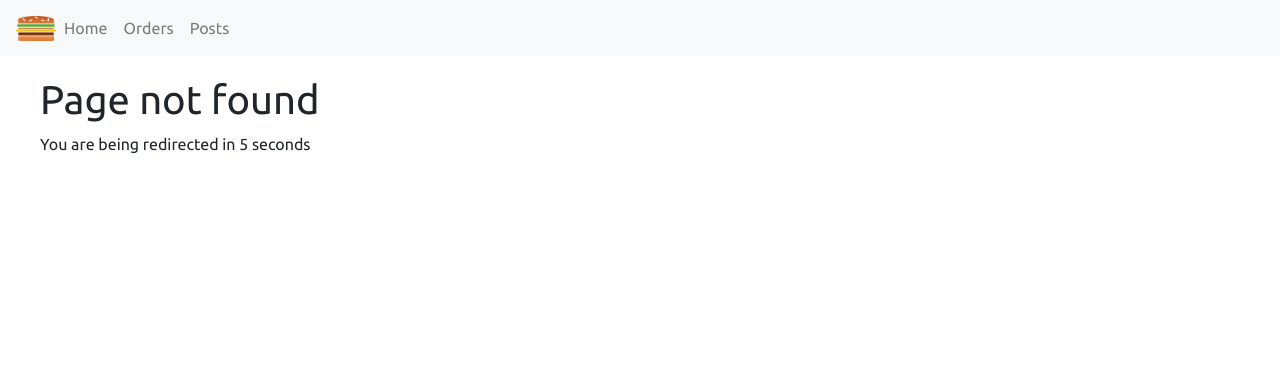
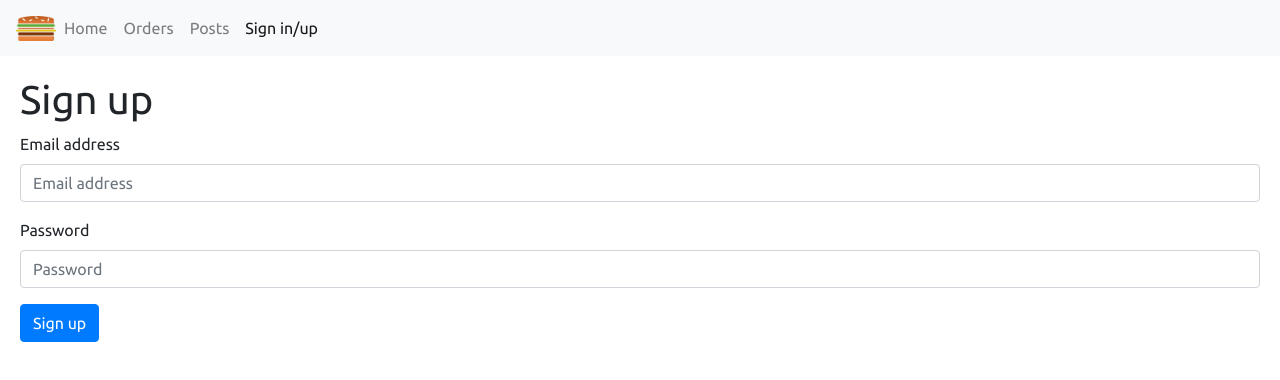
Before and after one commit to Haugen/udemy-react-max, a React (Create React App) app: page /sign-in in a window 1280 px wide. Before the commit this address had no page. Shown: the top 380 px of the page. Built offline with nearby package versions, Linux system fonts and the light colour scheme.

Commit message:
Enabling signup with Firebase.

```diff
--- a/src/App.js
+++ b/src/App.js
@@ -7,6 +7,7 @@ import PostFull from './components/Posts/Post/PostFull';
 import PageNotFound from './util/PageNotFound/PageNotFound';
 import Checkout from './containers/Checkout/Checkout';
 import Orders from './containers/Orders/Orders';
+import Auth from './containers/Auth/Auth';
 
 class App extends Component {
   render() {
@@ -18,6 +19,8 @@ class App extends Component {
               <Route path="/posts/:id" exact component={PostFull} />
               <Route path="/posts" exact component={Posts} />
               <Route path="/orders" exact component={Orders} />
+              <Route path="/sign-up" exact component={Auth} />
+              <Route path="/sign-in" exact component={Auth} />
               <Route path="/checkout" component={Checkout} />
               <Route path="/" exact component={BurgerBuilder} />
               <Route component={PageNotFound} />
--- a/src/components/Toolbar/Toolbar.js
+++ b/src/components/Toolbar/Toolbar.js
@@ -39,6 +39,11 @@ const toolbar = () => {
                 Posts
               </NavLink>
             </li>
+            <li className="nav-item">
+              <NavLink className="nav-link" to="/sign-in">
+                Sign in/up
+              </NavLink>
+            </li>
           </ul>
         </div>
       </nav>
--- /dev/null
+++ b/src/containers/Auth/Auth.js
@@ -0,0 +1,71 @@
+import React from 'react';
+import { connect } from 'react-redux';
+
+import Input from '../../components/UI/Input/Input';
+import Button from '../../components/UI/Button/Button';
+import * as actionCreators from '../../store/actions/index';
+
+class Auth extends React.Component {
+  state = {
+    email: { id: 'email', value: '' },
+    password: { id: 'password', value: '' }
+  };
+
+  handleSignup = e => {
+    e.preventDefault();
+
+    let email = this.state.email.value;
+    let password = this.state.password.value;
+
+    this.props.onSignup(email, password);
+  };
+
+  onChangeHandler = (e, field) => {
+    this.setState({
+      [field]: { id: field, value: e.target.value }
+    });
+  };
+
+  render() {
+    return (
+      <>
+        <h1>Sign up</h1>
+        <form onSubmit={this.handleSignup}>
+          <div className="form-group">
+            <Input
+              changed={event =>
+                this.onChangeHandler(event, this.state.email.id)
+              }
+              type="email"
+              id="email"
+              label="Email address"
+            />
+          </div>
+          <div className="form-group">
+            <Input
+              changed={event =>
+                this.onChangeHandler(event, this.state.password.id)
+              }
+              type="password"
+              id="password"
+              label="Password"
+            />
+          </div>
+          <Button classes="btn btn-primary">Sign up</Button>
+        </form>
+      </>
+    );
+  }
+}
+
+const mapDispatchToProps = dispatch => {
+  return {
+    onSignup: (email, password) =>
+      dispatch(actionCreators.auth(email, password))
+  };
+};
+
+export default connect(
+  null,
+  mapDispatchToProps
+)(Auth);
--- a/src/index.js
+++ b/src/index.js
@@ -9,10 +9,12 @@ import * as serviceWorker from './serviceWorker';
 
 import burgerBuilderReducer from './store/reducers/burgerBuilder';
 import orderReducer from './store/reducers/order';
+import authReducer from './store/reducers/auth';
 
 const rootReducer = combineReducers({
   bb: burgerBuilderReducer,
-  order: orderReducer
+  order: orderReducer,
+  auth: authReducer
 });
 
 const logger = store => {
--- a/src/store/actions/actionTypes.js
+++ b/src/store/actions/actionTypes.js
@@ -10,3 +10,7 @@ export const PURCHASE_BURGER_FAIL = 'PURCHASE_BURGER_FAIL';
 export const FETCH_ORDERS_START = 'FETCH_ORDERS_START';
 export const FETCH_ORDERS_SUCCESS = 'FETCH_ORDERS_SUCCESS';
 export const FETCH_ORDERS_FAIL = 'FETCH_ORDERS_FAIL';
+
+export const AUTH_START = 'AUTH_START';
+export const AUTH_SUCCESS = 'AUTH_SUCCESS';
+export const AUTH_FAIL = 'AUTH_FAIL';
--- /dev/null
+++ b/src/store/actions/auth.js
@@ -0,0 +1,46 @@
+import * as actionTypes from './actionTypes';
+import axios from 'axios';
+
+const SIGN_UP_URL =
+  'https://www.googleapis.com/identitytoolkit/v3/relyingparty/signupNewUser?key=AIzaSyBHdAvH6pgVoMvOS4ppFfxKyba3kfKFF3c';
+
+export const authStart = () => {
+  return {
+    type: actionTypes.AUTH_START
+  };
+};
+
+export const authSuccess = authData => {
+  return {
+    type: actionTypes.AUTH_SUCCESS,
+    payload: { data: authData }
+  };
+};
+
+export const authFail = error => {
+  return {
+    type: actionTypes.AUTH_FAIL,
+    payload: { error }
+  };
+};
+
+export const auth = (email, password) => {
+  return dispatch => {
+    dispatch(authStart());
+    const authData = {
+      email: email,
+      password: password,
+      returnSecureToken: true
+    };
+    axios
+      .post(SIGN_UP_URL, authData)
+      .then(response => {
+        console.log(response.data);
+        dispatch(authSuccess(response.data));
+      })
+      .catch(err => {
+        console.log(err);
+        dispatch(authFail(err));
+      });
+  };
+};
--- a/src/store/actions/index.js
+++ b/src/store/actions/index.js
@@ -2,4 +2,7 @@ export {
   adjustIngredients,
   getThenSetInitialIngredientsAsync
 } from './burgerBuilder';
+
 export { tryPurchaseBurger, tryFetchOrders } from './order';
+
+export { auth } from './auth';
--- /dev/null
+++ b/src/store/reducers/auth.js
@@ -0,0 +1,12 @@
+import * as actionTypes from '../actions/actionTypes';
+import { updateObject } from '../utility';
+
+const initialState = {
+  authInProgress: false
+};
+
+const reducer = (state = initialState, action) => {
+  return state;
+};
+
+export default reducer;
```
